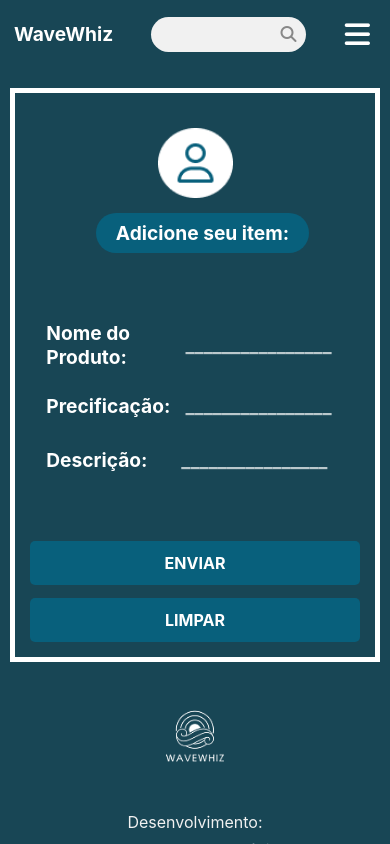
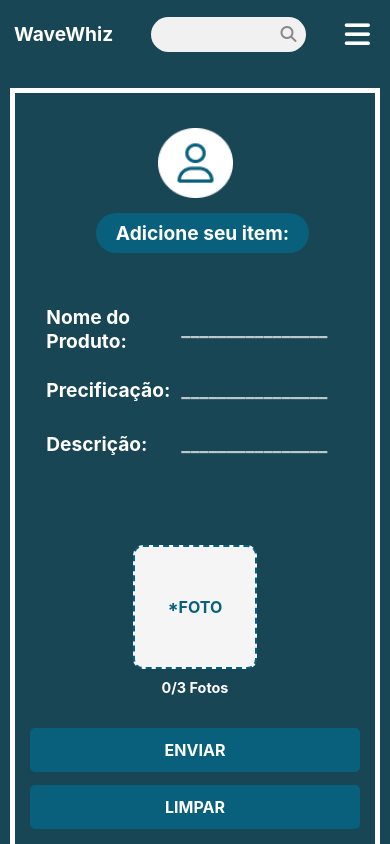
Before and after one commit to hackathon-capri/wavewhiz, a Vue app in the folder projeto/: page /add-produto in a window 390 px wide. Built offline with nearby package versions, Linux system fonts and the light colour scheme.

Commit message:
Terminando responsividade #20

```diff
--- a/projeto/src/views/AddProdutoView.vue
+++ b/projeto/src/views/AddProdutoView.vue
@@ -219,25 +219,38 @@ function resetForm() {
 
 /*---------->RESPONSIVIDADE<----------*/
 @media (max-width: 768px) {
-    .quadrado {
+  .quadrado {
     width: 95%;
     padding: 15px;
     min-height: auto;
   }
+
   .detalhes h1 {
     font-size: 1.2rem;
     padding: 8px 20px;
     margin-left: 15px;
   }
 
-.listas {
+  .conteudo {
     flex-direction: column;
-    margin-top: 3rem;
-    font-size: 1rem;
+    align-items: center;
+  }
+
+  .listas {
+    width: 100%;
+    font-size: 0.8rem;
+    margin-top: 2rem;
   }
 
   .listas ul {
-    margin: 0 0 2rem 0;
+    margin: 0 0 1rem 0;
+  }
+  .listas ul li {
+    font-size: 0.5rem;
+  }
+
+  .foto-container {
+    margin-top: 2rem;
   }
 
   .botoes {
```
Also changed, not shown: 1 other file (tests, documents, lock files or other folders).
